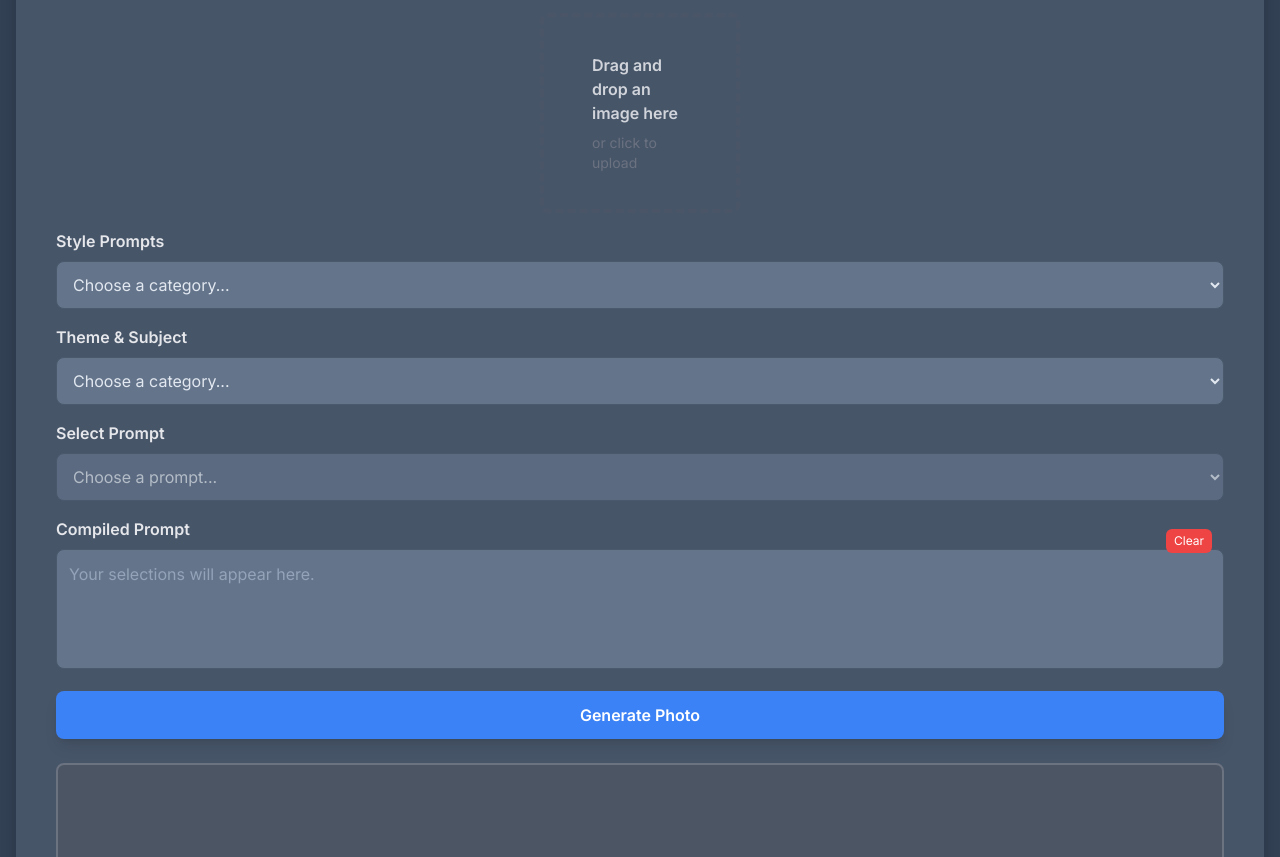
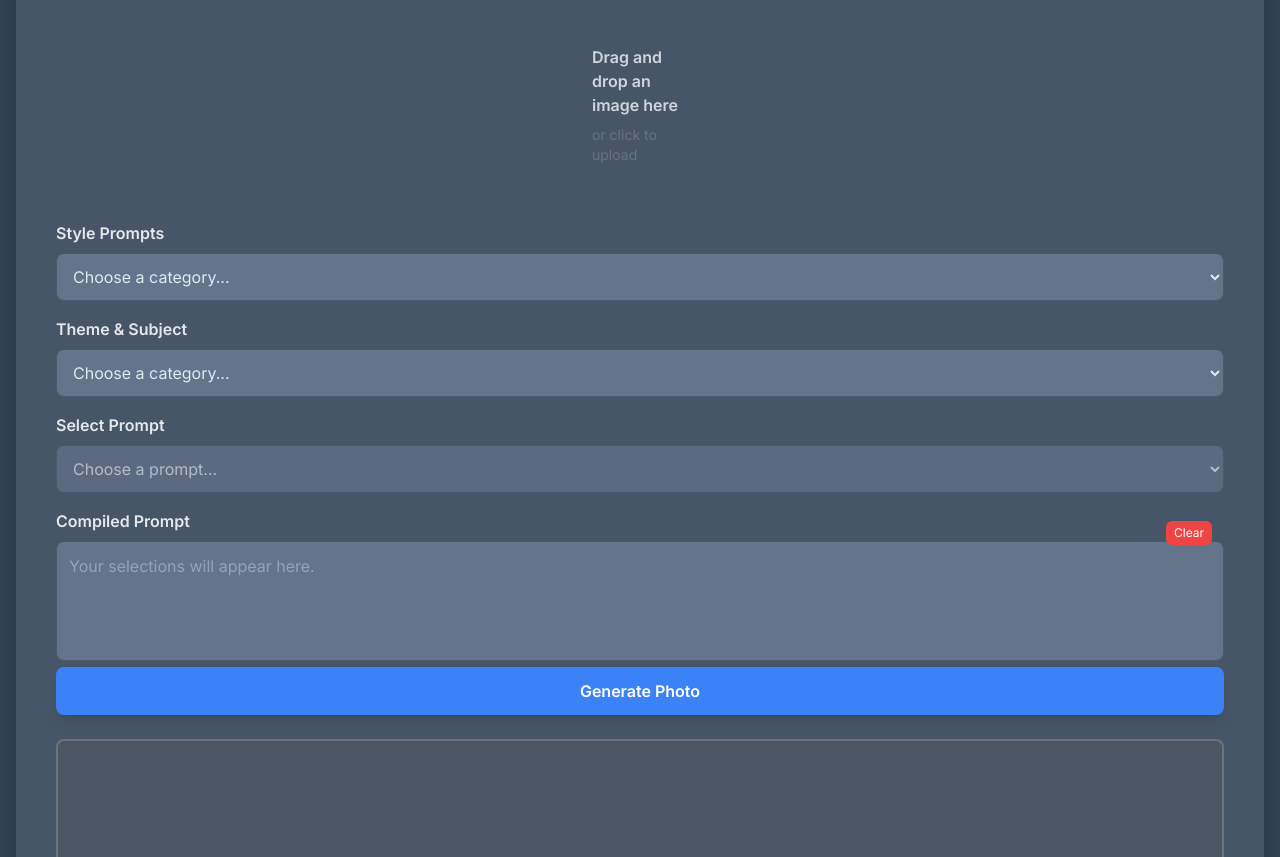
Before and after one commit to Darelragud/AI-Prompting-AI-Image-Generation, a plain HTML site: page Still Photo Gemini.html in a window 1280 px wide. Shown: the part 95-952 px from the top of the page. Drawn offline with nearby package versions, Linux system fonts and the light colour scheme.

Commit message:
Update Still Photo Gemini.html

```diff
--- a/Still Photo Gemini.html
+++ b/Still Photo Gemini.html
@@ -82,20 +82,20 @@
 </head>
 <body>
     <div class="container">
-        <h1 class="text-3xl font-bold text-center mb-4">Generate a Still Photo</h1>
+        <h1 class="text-3xl font-bold text-center mb-2">Generate a Still Photo</h1>
 
         <!-- Image Reference Section -->
-        <div id="drop-zone" class="p-8 md:p-12 rounded-lg cursor-pointer flex flex-col items-center justify-center mb-6">
+        <div id="drop-zone" class="p-8 md:p-12 rounded-lg cursor-pointer flex flex-col items-center justify-center mt-4 mb-2">
             <svg class="w-16 h-16 text-gray-400 mb-4" fill="currentColor" viewBox="0 0 20 20" xmlns="http://www.w3.org/2000/svg"><path d="M5 3a2 2 0 00-2 2v2a2 2 0 002 2h2a2 2 0 002-2V5a2 2 0 00-2-2H5zM5 11a2 2 0 00-2 2v2a2 2 0 002 2h2a2 2 0 002-2v-2a2 2 0 00-2-2H5zM11 5a2 2 0 012-2h2a2 2 0 012 2v2a2 2 0 01-2 2h-2a2 2 0 01-2-2V5zM11 13a2 2 0 012-2h2a2 2 0 012 2v2a2 2 0 01-2 2h-2a2 2 0 01-2-2v-2z"></path></svg>
             <p class="text-gray-300 font-semibold mb-2">Drag and drop an image here</p>
             <p class="text-gray-500 text-sm mb-4">or click to upload</p>
             <input type="file" id="file-input" class="hidden" accept="image/*">
         </div>
-        <div id="image-container" class="mt-8 hidden">
+        <div id="image-container" class="mt-2 hidden">
             <img id="preview-image" src="" alt="Dropped Image" class="rounded-lg shadow-lg">
         </div>
 
-        <div class="flex flex-col gap-4 my-4">
+        <div class="flex flex-col gap-4 mt-4">
             <div>
                 <label for="styleCategorySelect" class="block text-gray-200 font-semibold mb-2">Style Prompts</label>
                 <select id="styleCategorySelect" class="w-full p-3 rounded-lg border focus:outline-none focus:ring-2 focus:ring-blue-400">
@@ -124,7 +124,7 @@
             </div>
         </div>
 
-        <button id="generateBtn" class="w-full bg-blue-500 text-white font-semibold py-3 px-6 rounded-lg shadow-lg hover:bg-blue-600 transition duration-300" disabled>
+        <button id="generateBtn" class="w-full bg-blue-500 text-white font-semibold py-3 px-6 rounded-lg shadow-lg hover:bg-blue-600 transition duration-300">
             Generate Photo
         </button>
 
```
